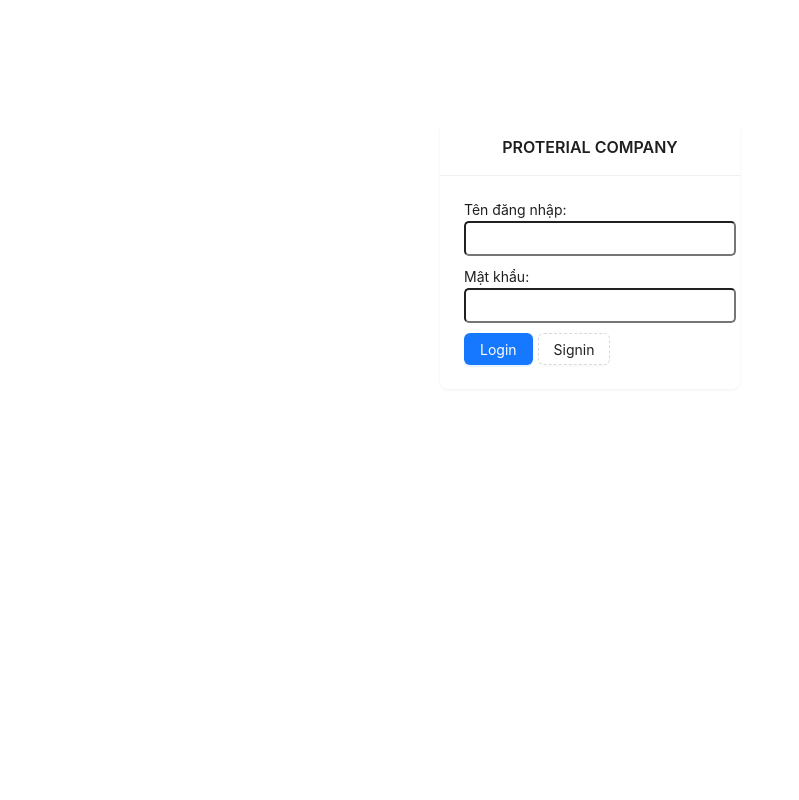
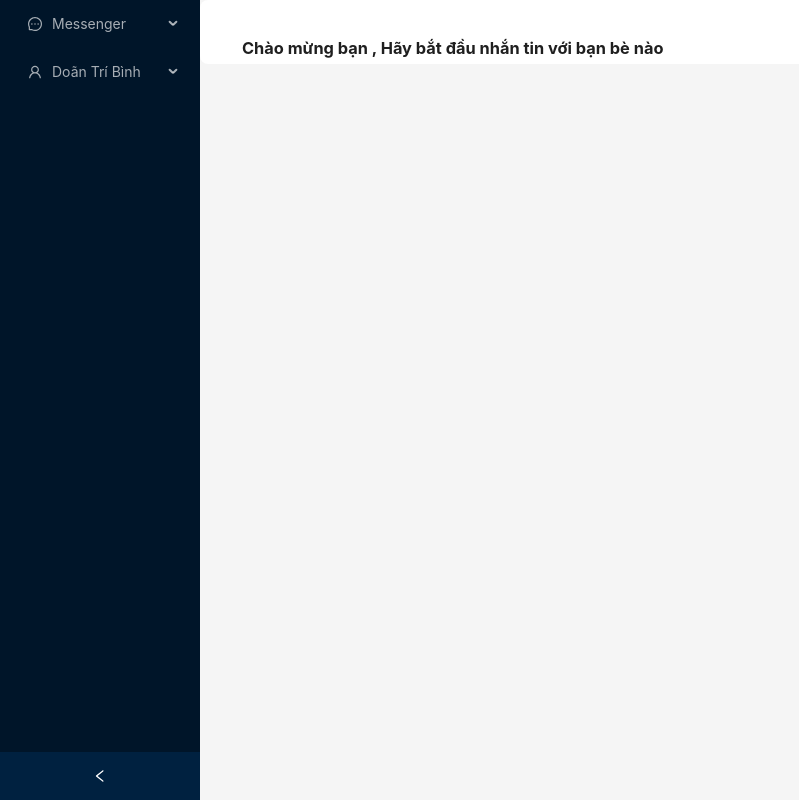
Before and after one commit to phamLinh98/chat-app-ui, a React (Vite) app in the folder chat-app-ui/: page / in a window 1280 px wide. Before the commit this address led to /login. Shown: the whole page, without its empty margins (0-799 px from the left). Built offline with nearby package versions, Linux system fonts and the light colour scheme.

Commit message:
delete old login

```diff
--- a/chat-app-ui/MainComponent/DashboardComponent.jsx
+++ b/chat-app-ui/MainComponent/DashboardComponent.jsx
@@ -98,7 +98,7 @@
         <SubMenu
           key="sub1"
           icon={<UserOutlined />}
-          title={"Phạm Tuấn Linh"}
+          title={loginUser.name}
           style={{ alignItems: "center" }}
         >
           <Menu.Item
--- a/chat-app-ui/MainComponent/LayoutComponent.jsx
+++ b/chat-app-ui/MainComponent/LayoutComponent.jsx
@@ -226,7 +226,7 @@
 
 const loginUser = {
   id: 1878,
-  name: "Phạm Tuấn Linh",
+  name: "Doãn Trí Bình",
   avatar: "123",
   department: "IT",
   job: "employee",
@@ -235,6 +235,7 @@
 export const ItemContext = createContext(null);
 export const LayoutComponent = () => {
   const [collapsed, setCollapsed] = useState(false);
+
   return (
     <ItemContext.Provider value={{ itemsData }}>
       <Layout
--- a/chat-app-ui/MainComponent/LoginComponent.jsx
+++ b/chat-app-ui/MainComponent/LoginComponent.jsx
@@ -1,131 +1,110 @@
-import { useEffect, useState } from "react";
-import { useNavigate } from "react-router-dom";
-import CryptoJS from "crypto-js";
-import {
-  ButtonLoginComponent,
-  ButtonSignInComponent,
-} from "../SideComponent/ButtonComponent";
-import { Flex } from "antd";
-import FormComponent from "../SideComponent/FormComponent";
-import.meta.env.VITE_DOMAIN;
+// import { useEffect, useState } from "react";
+// import { useNavigate } from "react-router-dom";
+// import CryptoJS from "crypto-js";
+// import {
+//   ButtonLoginComponent,
+//   ButtonSignInComponent,
+// } from "../SideComponent/ButtonComponent";
+// import { Flex } from "antd";
+// import FormComponent from "../SideComponent/FormComponent";
+// import useSWR from "swr";
+// import.meta.env.VITE_DOMAIN;
 
-const listUser = [
-  {
-    id: 1000,
-    name: "admin",
-    nameshow: "Administrator",
-    password: "password",
-    avatar: "123",
-    department: "IT",
-    job: "employee",
-  },
-  {
-    id: 1878,
-    name: "Hazuki",
-    nameshow: "Hazuki",
-    password: "Hazuki",
-    avatar: "123",
-    department: "IT",
-    job: "employee",
-  },
-  {
-    id: 1877,
-    name: "quachtinh123",
-    nameshow: "Phạm Tuấn Linh",
-    password: "quachtinh123",
-    avatar: "123",
-    department: "IT",
-    job: "employee",
-  },
-];
+// const fetcher = (url) => fetch(url).then((res) => res.json());
 
-const LoginComponent = () => {
-  const [name, setName] = useState("");
-  const [password, setPassword] = useState("");
-  const navigate = useNavigate();
-  const secretKey = import.meta.env.VITE_DOMAIN;
+// const LoginComponent = () => {
+//   const [namelogin, setNameLogin] = useState("");
+//   const [password, setPassword] = useState("");
+//   const navigate = useNavigate();
+//   const secretKey = import.meta.env.VITE_DOMAIN;
+//   //fetch api
+//   // eslint-disable-next-line no-unused-vars
+//   const { data, error } = useSWR("http://localhost:4000/info", fetcher);
+//   console.log('data :>> ', data);
+//   useEffect(() => {
+//     const encryptedAuth = localStorage.getItem("isAuthenticated");
+//     if (encryptedAuth) {
+//       const decryptedAuth = CryptoJS.AES.decrypt(
+//         encryptedAuth,
+//         secretKey
+//       ).toString(CryptoJS.enc.Utf8);
+//       if (decryptedAuth === "true") {
+//         navigate("/");
+//       }
+//     }
+//   }, [navigate, secretKey]);
 
-  useEffect(() => {
-    const encryptedAuth = localStorage.getItem("isAuthenticated");
-    if (encryptedAuth) {
-      const decryptedAuth = CryptoJS.AES.decrypt(
-        encryptedAuth,
-        secretKey
-      ).toString(CryptoJS.enc.Utf8);
-      if (decryptedAuth === "true") {
-        navigate("/", { replace: true });
-      }
-    }
-  }, [navigate, secretKey]);
+//   const handleSubmit = (e) => {
+//     e.preventDefault();
 
-  const handleSubmit = (e) => {
-    e.preventDefault();
+//     const user = data.find(
+//       (u) => u.namelogin === namelogin && u.password === password
+//     );
 
-    const user = listUser.find(
-      (u) => u.name === name && u.password === password
-    );
+//     if (user) {
+//       const encryptedAuth = CryptoJS.AES.encrypt("true", secretKey).toString();
+//       localStorage.setItem("isAuthenticated", encryptedAuth);
 
-    if (user) {
-      const encryptedAuth = CryptoJS.AES.encrypt("true", secretKey).toString();
-      localStorage.setItem("isAuthenticated", encryptedAuth);
-      navigate("/", {
-        replace: true,
-        loginInfo: {
-          nameshow: user.nameshow,
-          id: user.id,
-          namelogin: name,
-          avatar: user.avatar,
-        },
-      });
-    } else {
-      alert("Tên đăng nhập hoặc mật khẩu không đúng");
-    }
-  };
+//       const loginDataInfo = {
+//         nameshow: user.nameshow,
+//         id: user.id,
+//         namelogin: user.namelogin,
+//         avatar: user.avatar,
+//       };
 
-  return (
-    <div
-      style={{
-        maxWidth: "400px",
-        margin: "auto",
-        padding: "20px",
-        textAlign: "left",
-      }}
-    >
-      <FormComponent>
-        <form onSubmit={handleSubmit}>
-          <div style={{ marginBottom: "10px" }}>
-            <label>Tên đăng nhập:</label>
-            <input
-              type="text"
-              value={name}
-              onChange={(e) => setName(e.target.value)}
-              style={{ width: "100%", padding: "8px", borderRadius: "5px" }}
-            />
-          </div>
-          <div style={{ marginBottom: "10px" }}>
-            <label>Mật khẩu: </label>
-            <input
-              type="password"
-              value={password}
-              onChange={(e) => setPassword(e.target.value)}
-              style={{ width: "100%", padding: "8px", borderRadius: "5px" }}
-            />
-          </div>
-          <Flex gap="5px" wrap>
-            <ButtonLoginComponent
-              name={"Login"}
-              typeSubmit={"submit"}
-              type={"primary"}
-            />
-            <ButtonSignInComponent
-              name={"Signin"}
-              typeSubmit={() => alert("Disabled")}
-            />
-          </Flex>
-        </form>
-      </FormComponent>
-    </div>
-  );
-};
+//       navigate("/", {
+//         state: loginDataInfo,
+//       });
 
-export default LoginComponent;
+//     } else {
+//       alert("Tên đăng nhập hoặc mật khẩu không đúng");
+//     }
+//   };
+
+//   return (
+//     <div
+//       style={{
+//         maxWidth: "400px",
+//         margin: "auto",
+//         padding: "20px",
+//         textAlign: "left",
+//       }}
+//     >
+//       <FormComponent>
+//         <form onSubmit={handleSubmit}>
+//           <div style={{ marginBottom: "10px" }}>
+//             <label>Tên đăng nhập:</label>
+//             <input
+//               type="text"
+//               value={namelogin}
+//               onChange={(e) => setNameLogin(e.target.value)}
+//               style={{ width: "100%", padding: "8px", borderRadius: "5px" }}
+//             />
+//           </div>
+//           <div style={{ marginBottom: "10px" }}>
+//             <label>Mật khẩu: </label>
+//             <input
+//               type="password"
+//               value={password}
+//               onChange={(e) => setPassword(e.target.value)}
+//               style={{ width: "100%", padding: "8px", borderRadius: "5px" }}
+//             />
+//           </div>
+//           <Flex gap="5px" wrap>
+//             <ButtonLoginComponent
+//               name={"Login"}
+//               typeSubmit={"submit"}
+//               type={"primary"}
+//             />
+//             <ButtonSignInComponent
+//               name={"Signin"}
+//               typeSubmit={() => alert("Disabled")}
+//             />
+//           </Flex>
+//         </form>
+//       </FormComponent>
+//     </div>
+//   );
+// };
+
+// export default LoginComponent;
--- /dev/null
+++ b/chat-app-ui/backends/db.json
@@ -0,0 +1,222 @@
+{
+    "info": [
+      {
+        "id": "1877",
+        "email": "linhthusinh98@gmail.com",
+        "namelogin":"linhthusinh",
+        "nameshow": "Phạm Tuấn Linh",
+        "avatar": "image",
+        "department": "IT",
+        "password": "password",
+        "job": "employee"
+      },
+      {
+        "id": "1878",
+        "namelogin":"izukanamiho",
+        "nameshow": "Izuka Namiho",
+        "email": "linhthusinh98@gmail.com",
+        "avatar": "image",
+        "department": "HR",
+        "password": "password",
+        "job": "employee"
+      },
+      {
+        "id": "1879",
+        "namelogin":"tonngokong",
+        "nameshow": "Tôn Ngộ Không",
+        "email": "linhthusinh98@gmail.com",
+        "avatar": "image",
+        "department": "HR",
+        "password": "password",
+        "job": "employee"
+      },
+      {
+        "id": "1880",
+        "namelogin":"hanbaoquan",
+        "nameshow": "Hàn Bảo Quân",
+        "email": "linhthusinh98@gmail.com",
+        "avatar": "image",
+        "department": "HR",
+        "password": "password",
+        "job": "employee"
+      },
+      {
+        "id": "1881",
+        "namelogin":"doantribinh",
+        "nameshow": "Doãn Trí Bình",
+        "email": "linhthusinh98@gmail.com",
+        "avatar": "image",
+        "department": "HR",
+        "password": "password",
+        "job": "employee"
+      },
+      {
+        "id": "1882",
+        "namelogin":"kawaguchisatoshi",
+        "nameshow": "Kawaguchi Satoshi",
+        "email": "linhthusinh98@gmail.com",
+        "avatar": "image",
+        "department": "HR",
+        "password": "password",
+        "job": "employee"
+      }
+    ],
+    "chat": [
+      {
+        "user": ["Phạm Tuấn Linh", "Izuka Namiho"],
+        "contents": [
+          {
+            "id": "1877",
+            "name": "Phạm Tuấn Linh",
+            "avatar": "image",
+            "content": "Hello Izuka",
+            "time": 1111
+          },
+          {
+            "id": "1877",
+            "name": "Phạm Tuấn Linh",
+            "avatar": "image",
+            "content": "Hello Izuka",
+            "time": 2222
+          },
+          {
+            "id": "1878",
+            "name": "Izuka Namiho",
+            "avatar": "image",
+            "content": "Hello Rin-san",
+            "time": 1111
+          }
+        ]
+      },
+      {
+        "user": ["Phạm Tuấn Linh", "Hàn Bảo Quân"],
+        "contents": [
+          {
+            "id": "1877",
+            "name": "Phạm Tuấn Linh",
+            "avatar": "image",
+            "content": "Hello Izuka",
+            "time": 1111
+          },
+          {
+            "id": "1877",
+            "name": "Phạm Tuấn Linh",
+            "avatar": "image",
+            "content": "Hello Izuka",
+            "time": 2222
+          },
+          {
+            "id": "1880",
+            "name": "Hàn Bảo Quân",
+            "avatar": "image",
+            "content": "Hello Rin-san",
+            "time": 1111
+          }
+        ]
+      },
+      {
+        "user": ["Tôn Ngộ Không", "Izuka Namiho"],
+        "contents": [
+          {
+            "id": "1879",
+            "name": "Tôn Ngộ Không",
+            "avatar": "image",
+            "content": "Hello Izuka",
+            "time": 1111
+          },
+          {
+            "id": "1879",
+            "name": "Tôn Ngộ Không",
+            "avatar": "image",
+            "content": "Hello Izuka",
+            "time": 2222
+          },
+          {
+            "id": "1878",
+            "name": "Izuka Namiho",
+            "avatar": "image",
+            "content": "Hello Rin-san",
+            "time": 1111
+          }
+        ]
+      },
+      {
+        "user": ["Tôn Ngộ Không", "Doãn Trí Bình"],
+        "contents": [
+          {
+            "id": "1879",
+            "name": "Tôn Ngộ Không",
+            "avatar": "image",
+            "content": "Hello Izuka",
+            "time": 1111
+          },
+          {
+            "id": "1879",
+            "name": "Tôn Ngộ Không",
+            "avatar": "image",
+            "content": "Hello Izuka",
+            "time": 2222
+          },
+          {
+            "id": "1881",
+            "name": "Doãn Trí Bình",
+            "avatar": "image",
+            "content": "Hello Rin-san",
+            "time": 1111
+          }
+        ]
+      },
+      {
+        "user": ["Phạm Tuấn Linh", "Doãn Trí Bình"],
+        "contents": [
+          {
+            "id": "1877",
+            "name": "Phạm Tuấn Linh",
+            "avatar": "image",
+            "content": "Hello Izuka",
+            "time": 1111
+          },
+          {
+            "id": "1877",
+            "name": "Phạm Tuấn Linh",
+            "avatar": "image",
+            "content": "Hello Izuka",
+            "time": 2222
+          },
+          {
+            "id": "1881",
+            "name": "Doãn Trí Bình",
+            "avatar": "image",
+            "content": "Hello Rin-san",
+            "time": 1111
+          }
+        ]
+      },
+      {
+        "user": ["Phạm Tuấn Linh", "Kawaguchi Satoshi"],
+        "contents": [
+          {
+            "id": "1877",
+            "name": "Phạm Tuấn Linh",
+            "avatar": "image",
+            "content": "Hello Izuka",
+            "time": 1111
+          },
+          {
+            "id": "1877",
+            "name": "Phạm Tuấn Linh",
+            "avatar": "image",
+            "content": "Hello Izuka",
+            "time": 2222
+          },
+          {
+            "id": "1882",
+            "name": "Kawaguchi Satoshi",
+            "avatar": "image",
+            "content": "Hello Rin-san",
+            "time": 1111
+          }
+        ]
+      }
+    ]
+  }
--- a/chat-app-ui/package.json
+++ b/chat-app-ui/package.json
@@ -5,6 +5,7 @@
   "type": "module",
   "scripts": {
     "dev": "vite",
+    "backend": "npx json-server backends/db.json --port=4000",
     "build": "vite build",
     "lint": "eslint .",
     "preview": "vite preview"
@@ -15,10 +16,12 @@
     "antd-style": "^3.6.2",
     "crypto-js": "^4.2.0",
     "dotenv": "^16.4.5",
+    "json-server": "^1.0.0-beta.2",
     "prop-types": "^15.8.1",
     "react": "^18.3.1",
     "react-dom": "^18.3.1",
-    "react-router-dom": "^6.26.1"
+    "react-router-dom": "^6.26.1",
+    "swr": "^2.2.5"
   },
   "devDependencies": {
     "@eslint/js": "^9.9.0",
```
Also changed, not shown: chat-app-ui/MainComponent/PrivateComponent.jsx (+15 -15 lines), chat-app-ui/routers/router.jsx (+2 -17 lines), 1 other file (tests, documents, lock files or other folders).
